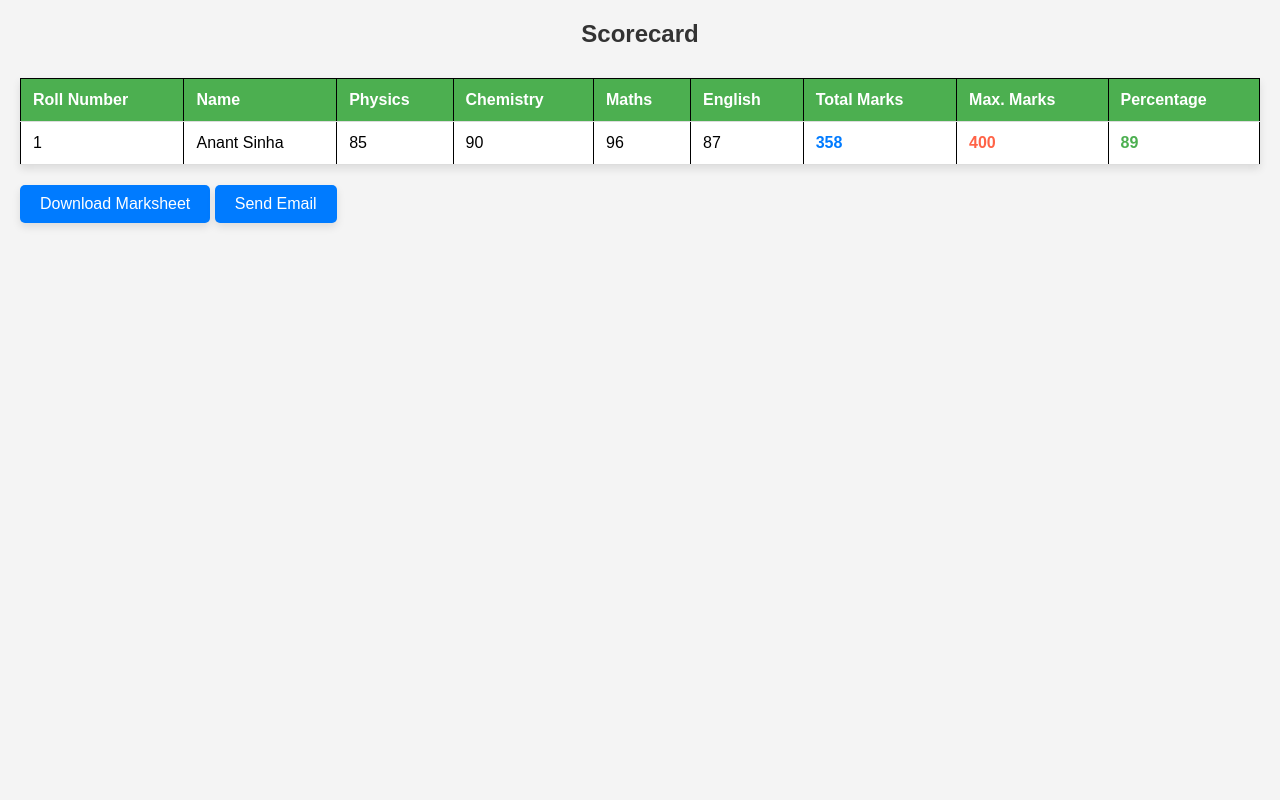
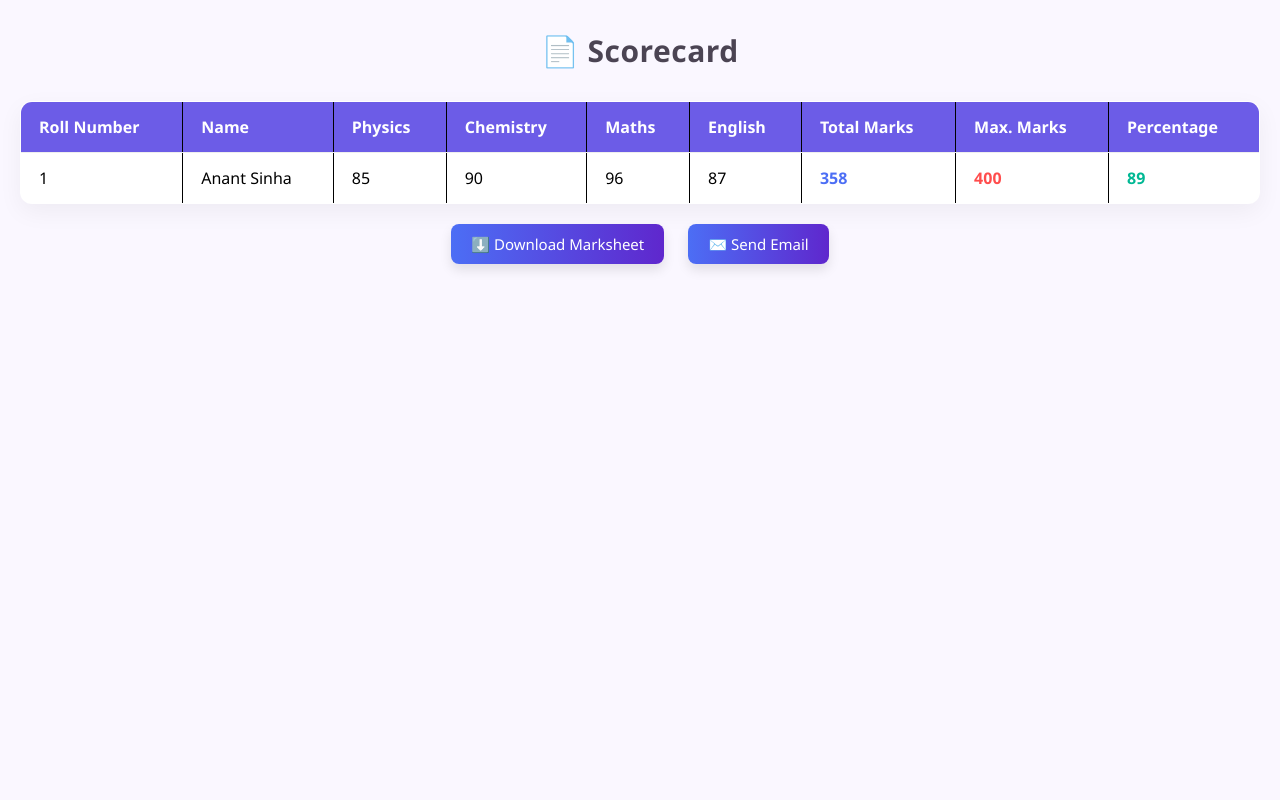
Before and after one commit to McaCoders2025/DocumentStoreWebsite, a Django app: page /student_score/110/ in a window 1280 px wide. Run offline with Django 5.2, Linux system fonts and the light colour scheme; data comes from the database, SQL or seed files in the repository.

Commit message:
Update scorecard.html

```diff
--- a/home/templates/scorecard.html
+++ b/home/templates/scorecard.html
@@ -1,82 +1,133 @@
 {% extends "base.html" %}
 
 {% block start %}
-<h2>Scorecard</h2>
+<h2 class="page-title">📄 Scorecard</h2>
 
 <style>
     body {
-        font-family: Arial, sans-serif;
-        background-color: #f4f4f4;
+        font-family: 'Segoe UI', Tahoma, Geneva, Verdana, sans-serif;
+        background-color: #faf7ff;
         margin: 0;
-        padding: 20px;
+        padding: 30px 20px;
     }
 
-    h2 {
+    .page-title {
         text-align: center;
-        color: #333;
+        color: #4b4453;
         margin-bottom: 30px;
+        font-size: 30px;
+        font-weight: 700;
+        letter-spacing: 0.5px;
     }
 
     table {
         width: 100%;
         border-collapse: collapse;
-        background-color: white;
-        box-shadow: 0 4px 8px rgba(0, 0, 0, 0.1);
+        background-color: #fff;
+        box-shadow: 0 8px 25px rgba(0, 0, 0, 0.05);
+        border-radius: 12px;
+        overflow: hidden;
+        animation: fadeIn 0.5s ease-in-out;
         margin-top: 20px;
     }
 
-    th,
-    td {
-        padding: 12px;
+    th, td {
+        padding: 14px 18px;
         text-align: left;
-        border-bottom: 1px solid #ddd;
         font-size: 16px;
+        border-bottom: 1px solid #eee;
     }
 
     th {
-        background-color: #4CAF50;
+        background-color: #6c5ce7;
         color: white;
+        font-weight: 600;
     }
 
     tr:nth-child(even) {
-        background-color: #f9f9f9;
+        background-color: #f9f5ff;
     }
 
     tr:hover {
-        background-color: #f1f1f1;
+        background-color: #f3e8ff;
+    }
+
+    .total {
+        font-weight: bold;
+        color: #4c6ef5;
+    }
+
+    .maxmarks {
+        font-weight: bold;
+        color: #ff4d4d;
     }
 
     .percentage {
         font-weight: bold;
-        color: #4CAF50;
-    }
-
-    .total {
-        font-weight: bold;
-        color: #007BFF;
-    }
-
-    .maxmarks {
-        font-weight: bold;
-        color: #FF6347;
+        color: #00b894;
     }
 
     .download-btn {
         display: inline-block;
-        margin: 20px auto;
+        margin: 20px 10px 0 10px;
         padding: 10px 20px;
-        background-color: #007BFF;
+        background: linear-gradient(to right, #4c6ef5, #5f27cd);
         color: white;
         text-decoration: none;
-        font-size: 16px;
-        border-radius: 5px;
+        font-size: 15px;
+        border-radius: 8px;
         text-align: center;
-        box-shadow: 0 4px 8px rgba(0, 0, 0, 0.1);
-        transition: background-color 0.3s ease;
+        box-shadow: 0 6px 12px rgba(0, 0, 0, 0.1);
+        transition: all 0.3s ease;
     }
 
     .download-btn:hover {
-        background-color: #0056b3;
+        background: #364fc7;
+        transform: scale(1.03);
+    }
+
+    @keyframes fadeIn {
+        from {
+            opacity: 0;
+            transform: translateY(20px);
+        }
+        to {
+            opacity: 1;
+            transform: translateY(0);
+        }
+    }
+
+    @media screen and (max-width: 768px) {
+        table, thead, tbody, th, td, tr {
+            display: block;
+        }
+
+        thead {
+            display: none;
+        }
+
+        tr {
+            margin-bottom: 15px;
+            padding: 12px;
+            border-radius: 10px;
+            background: white;
+            box-shadow: 0 4px 8px rgba(0,0,0,0.05);
+        }
+
+        td {
+            position: relative;
+            padding: 12px;
+            font-size: 15px;
+        }
+
+        td::before {
+            content: attr(data-label);
+            position: absolute;
+            top: 12px;
+            left: 12px;
+            font-weight: bold;
+            color: #4b4453;
+        }
     }
 </style>
 
@@ -96,23 +147,22 @@
     </thead>
     <tbody>
         <tr>
-            <td>{{ student.rollnumber }}</td>
-            <td>{{ student.name }}</td>
-            <td>{{ student.physics }}</td>
-            <td>{{ student.chemistry }}</td>
-            <td>{{ student.maths }}</td>
-            <td>{{ student.english }}</td>
-            <td class="total">{{ student.totalmarks }}</td>
-            <td class="maxmarks">{{ student.maxmarks }}</td>
-            <td class="percentage">{{ student.percentage }}</td>
+            <td data-label="Roll Number">{{ student.rollnumber }}</td>
+            <td data-label="Name">{{ student.name }}</td>
+            <td data-label="Physics">{{ student.physics }}</td>
+            <td data-label="Chemistry">{{ student.chemistry }}</td>
+            <td data-label="Maths">{{ student.maths }}</td>
+            <td data-label="English">{{ student.english }}</td>
+            <td data-label="Total" class="total">{{ student.totalmarks }}</td>
+            <td data-label="Max Marks" class="maxmarks">{{ student.maxmarks }}</td>
+            <td data-label="Percentage" class="percentage">{{ student.percentage }}</td>
         </tr>
     </tbody>
 </table>
 
-<a href="{% url 'download_marksheet' student.rollnumber %}" class="download-btn">Download Marksheet</a>
-<a href="{% url 'send_email_to_student' student.rollnumber %}" class="download-btn">Send Email</a>
-
-
-
+<div style="text-align: center;">
+    <a href="{% url 'download_marksheet' student.rollnumber %}" class="download-btn">⬇️ Download Marksheet</a>
+    <a href="{% url 'send_email_to_student' student.rollnumber %}" class="download-btn">✉️ Send Email</a>
+</div>
 
 {% endblock %}
```
